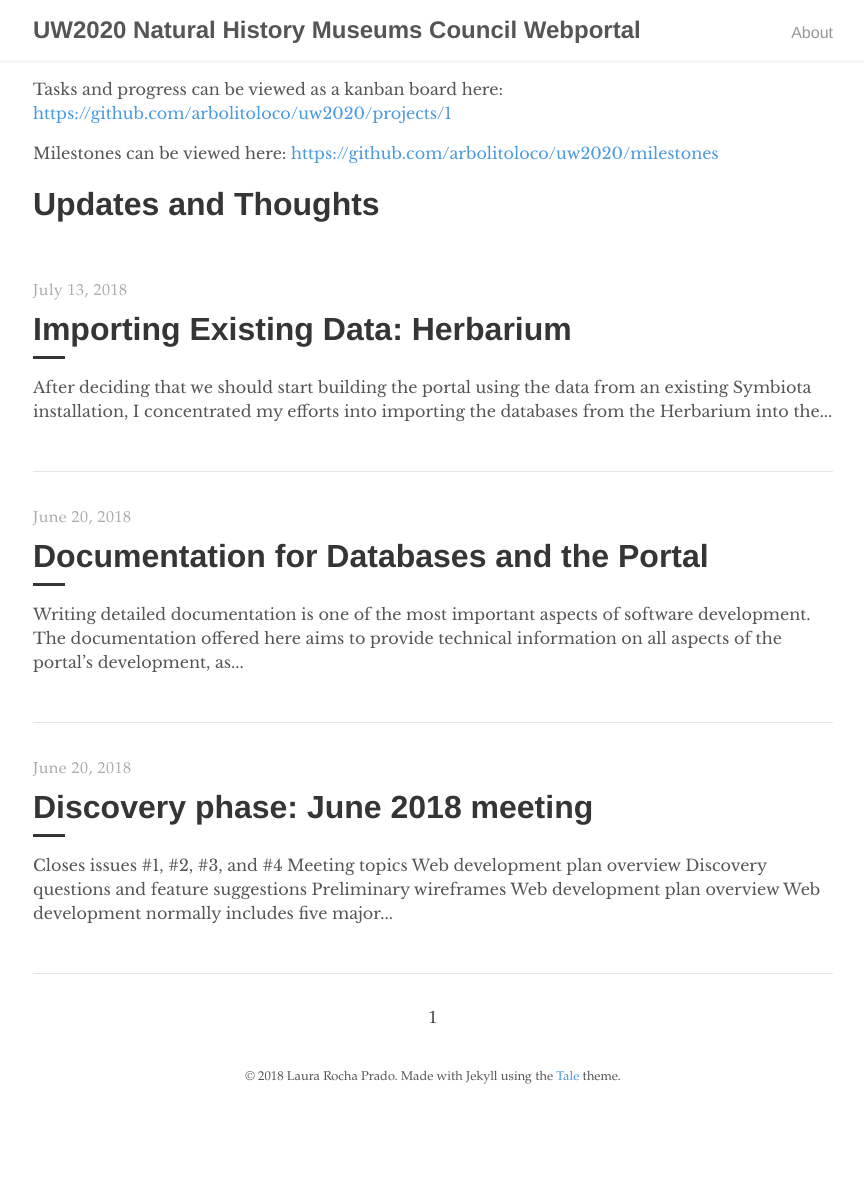
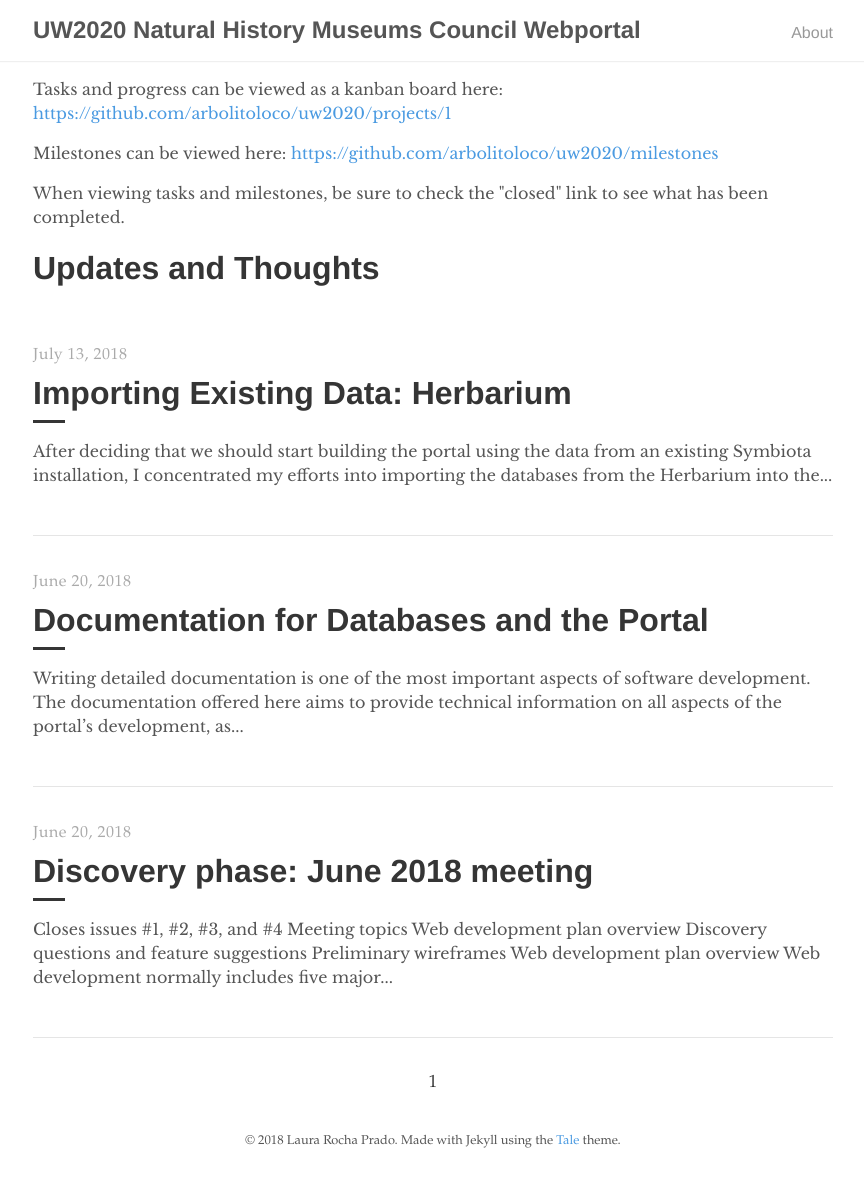
Before and after one commit to arbolitoloco/uw2020, a Jekyll site: the page built from index.html, in a window 1280 px wide. Shown: the whole page, without its empty margins (207-1071 px from the left). Built offline with Jekyll 4.4.1, drawn with Linux system fonts in a browser that asks for light colours; the list of posts is cut into pages by our own code; before the commit the page ends 1120 px from its top, so only the background shows below that.

Commit message:
added info on closed issues at home

```diff
--- a/_layouts/home.html
+++ b/_layouts/home.html
@@ -19,6 +19,7 @@
   <main>
     <p>Tasks and progress can be viewed as a kanban board here: <a href="https://github.com/arbolitoloco/uw2020/projects/1">https://github.com/arbolitoloco/uw2020/projects/1</a></p>
     <p>Milestones can be viewed here: <a href="https://github.com/arbolitoloco/uw2020/milestones">https://github.com/arbolitoloco/uw2020/milestones</a></p>
+    <p>When viewing tasks and milestones, be sure to check the "closed" link to see what has been completed.</p>
 
     <div class="catalogue">
       <h1>Updates and Thoughts</h1>
```
